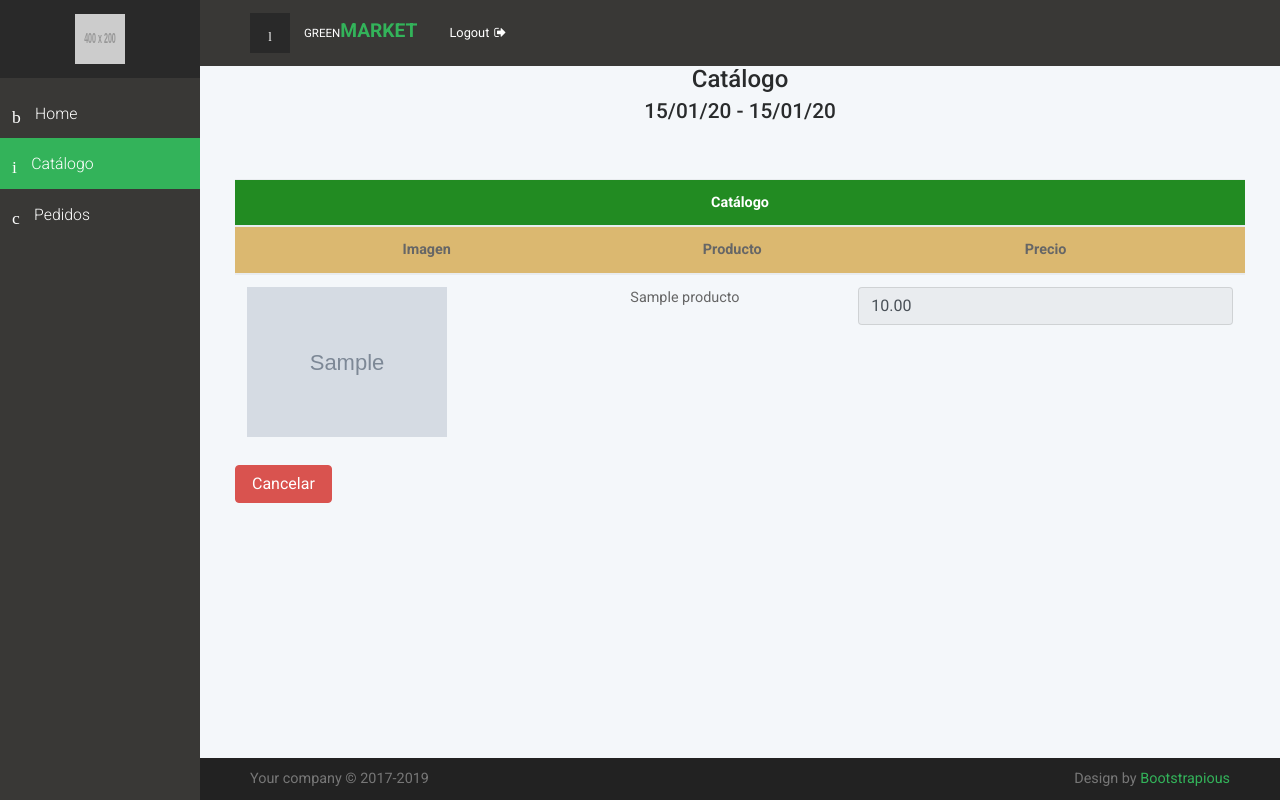
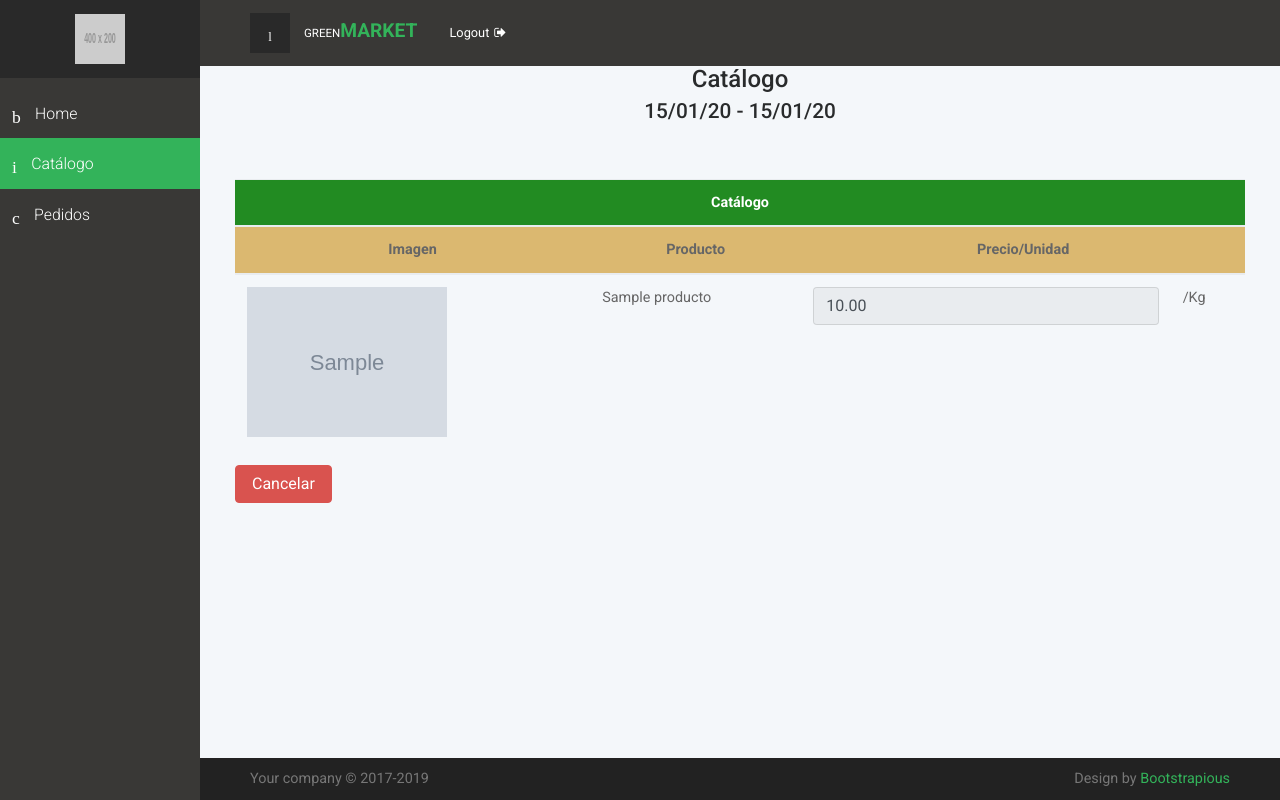
Before and after one commit to davidOrtiz09/GreenMarket-G2, a Django app: page /administrador/catalogo in a window 1280 px wide. Run offline with Django 3.2, Linux system fonts and the light colour scheme; tables that the repository leaves empty hold one stand-in row (values such as "Sample post"); grey boxes marked "Sample" are stand-in pictures; grey boxes labelled with a size stand in for pictures from a placeholder-image service; some libraries are stand-ins or nearby versions; some web fonts are replaced.

Commit message:
feat: Se agrega que muestre la unidad de medida del producto en la creación del catálogo

```diff
--- a/Administrador/templates/Administrador/catalogo.html
+++ b/Administrador/templates/Administrador/catalogo.html
@@ -18,7 +18,7 @@
                 <table class="table table-responsive">
                     <thead>
                     <tr>
-                       <th class="text-white text-center" bgcolor="#228b22" colspan="5">
+                       <th class="text-white text-center" bgcolor="#228b22" colspan="6">
                         Catálogo
                        </th>
                     </tr>
@@ -29,7 +29,7 @@
                             <th class="text-center">Cantidad</th>
                             <th class="text-center">Precios productores</th>
                         {% endif %}
-                        <th class="text-center">Precio</th>
+                        <th class="text-center" colspan="2">Precio/Unidad</th>
                     </tr>
                     </thead>
                     <tbody>
@@ -52,6 +52,9 @@
                                     <input type="text" id="precio_{{ item.fk_producto }}" class="form-control precio" value="{{ item.precio }}" readonly>
                                 </td>
                             {% endif %}
+                            <td>
+                                /{{ item.fk_producto__unidad_medida }}
+                            </td>
 
                         </tr>
 
--- a/Administrador/utils.py
+++ b/Administrador/utils.py
@@ -10,6 +10,7 @@ def catalogo_actual():
         ofertas_pro = catalogo.catalogo_producto_set.values('fk_producto',
                                                             'fk_producto__nombre',
                                                             'fk_producto__imagen',
+                                                            'fk_producto__unidad_medida',
                                                             'precio')
         subtitulo = catalogo.fecha_creacion.strftime("%d/%m/%y") + ' - ' + catalogo.fecha_cierre.strftime("%d/%m/%y")
     else:
--- a/Administrador/views.py
+++ b/Administrador/views.py
@@ -34,7 +34,7 @@ class CatalogoView(View):
                     # Solo se toman las ofertas de los 3 dias anteriores(jueves, viernes, sabado)
                     ofertas_pro = Oferta_Producto \
                         .objects.filter(estado=1, fk_oferta__fecha__gte=datetime.date.today() + datetime.timedelta(days=-3)) \
-                        .values('fk_producto', 'fk_producto__nombre', 'fk_producto__imagen') \
+                        .values('fk_producto', 'fk_producto__nombre', 'fk_producto__imagen', 'fk_producto__unidad_medida') \
                         .annotate(preMin=Min('precioProvedor'), preMax=Max('precioProvedor'),
                                   canAceptada=Sum('cantidad_aceptada')) \
                         .distinct()
```
